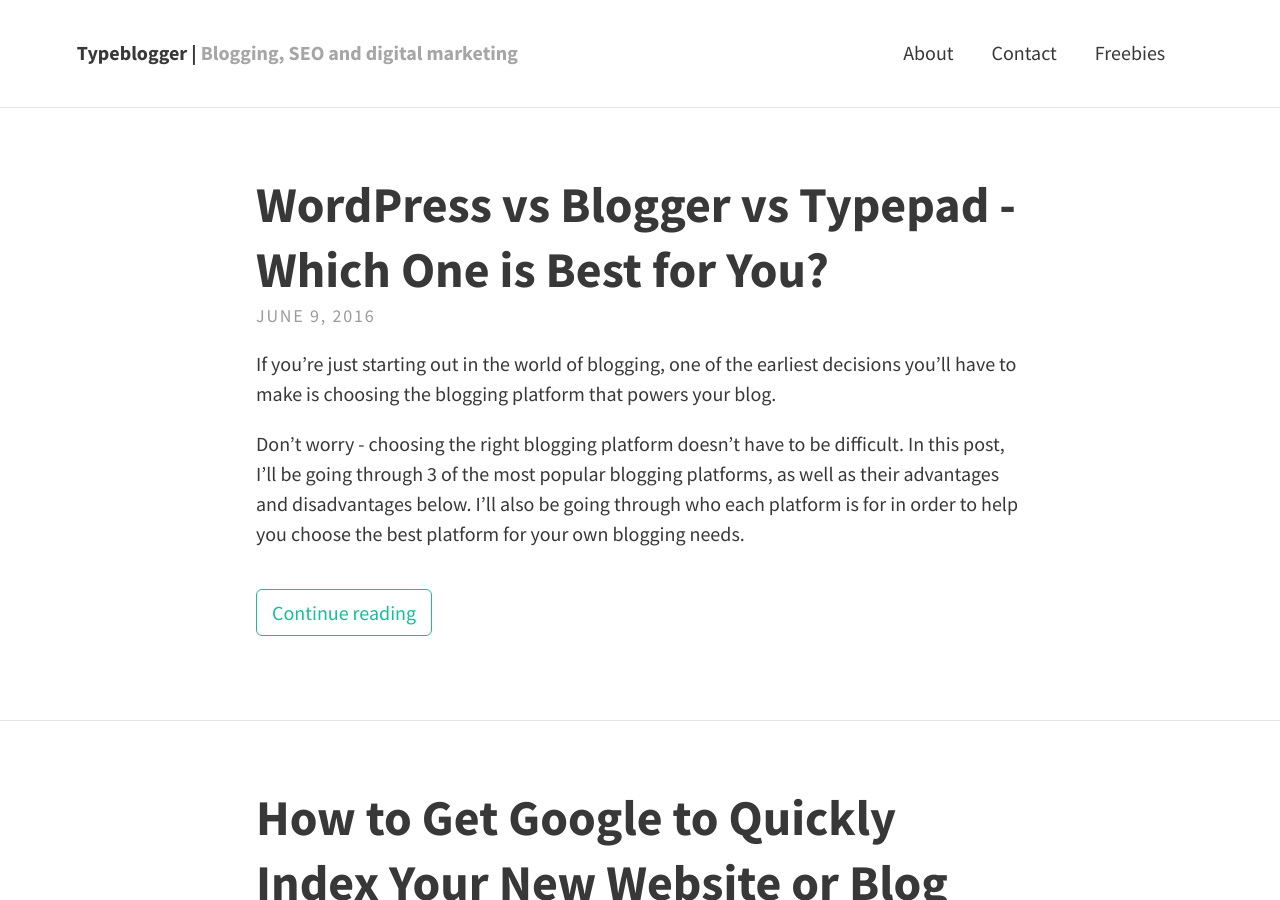
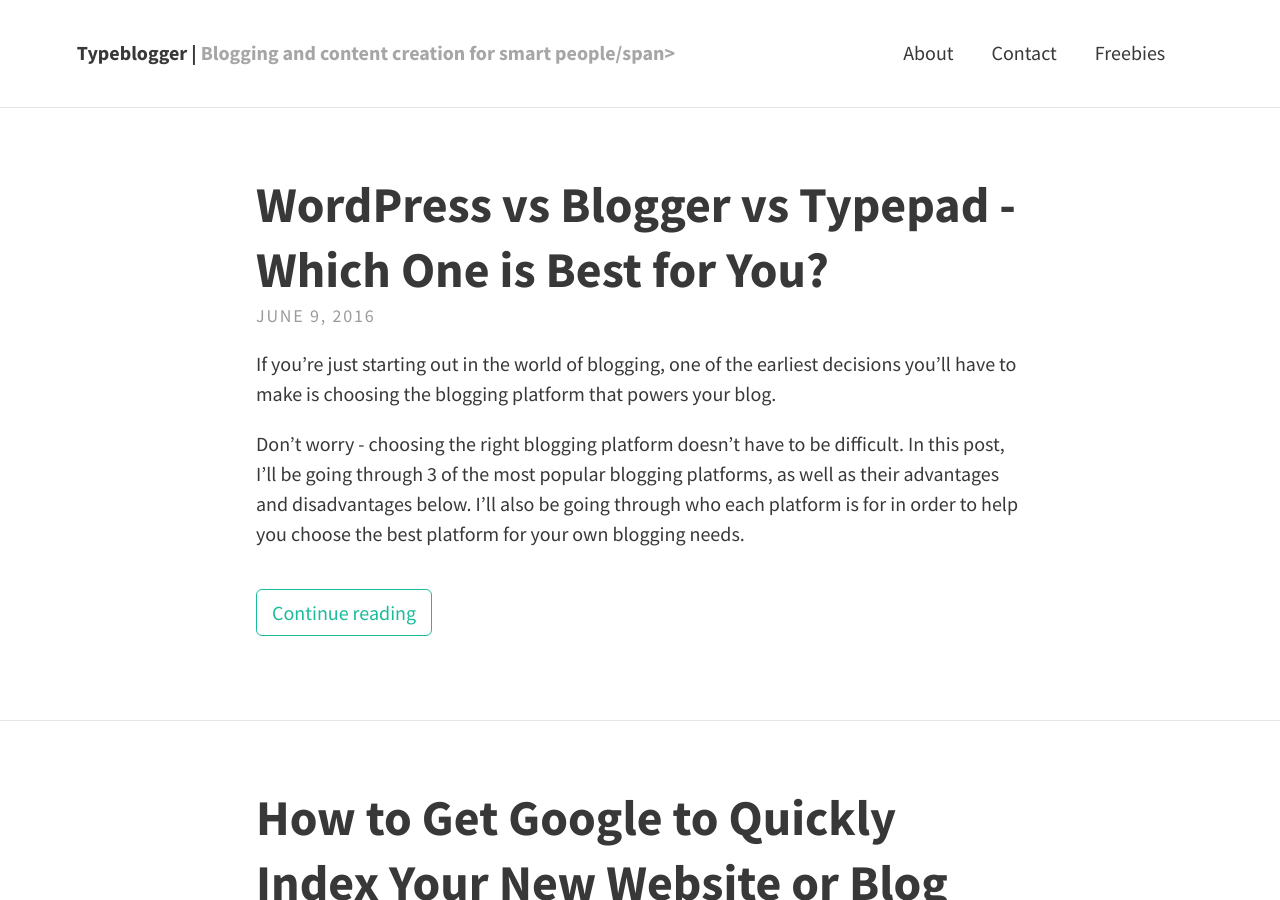
Before and after one commit to typeblogger/typeblogger.github.io, a Jekyll site: the page built from index.html, in a window 1280 px wide and 900 px high. Built offline with Jekyll 4.4.1, drawn with Linux system fonts in a browser that asks for light colours; nearby versions of some CDN libraries; the list of posts is cut into pages by our own code; comment, search, counter and statistics services are not loaded.

Commit message:
Update header.html

```diff
--- a/_includes/header.html
+++ b/_includes/header.html
@@ -1,7 +1,7 @@
 <header class="site-header">
 	<div class="branding">
 		<h1 class="site-title">
-			<a href="{{ site.baseurl }}/">{{ site.theme.title }} | <span style="color:#a6a6a6;">Blogging, SEO and digital marketing</span></a>
+			<a href="{{ site.baseurl }}/">{{ site.theme.title }} | <span style="color:#a6a6a6;">Blogging and content creation for smart people/span></a>
 		</h1>
 	</div>
 	<nav class="site-nav">
```
